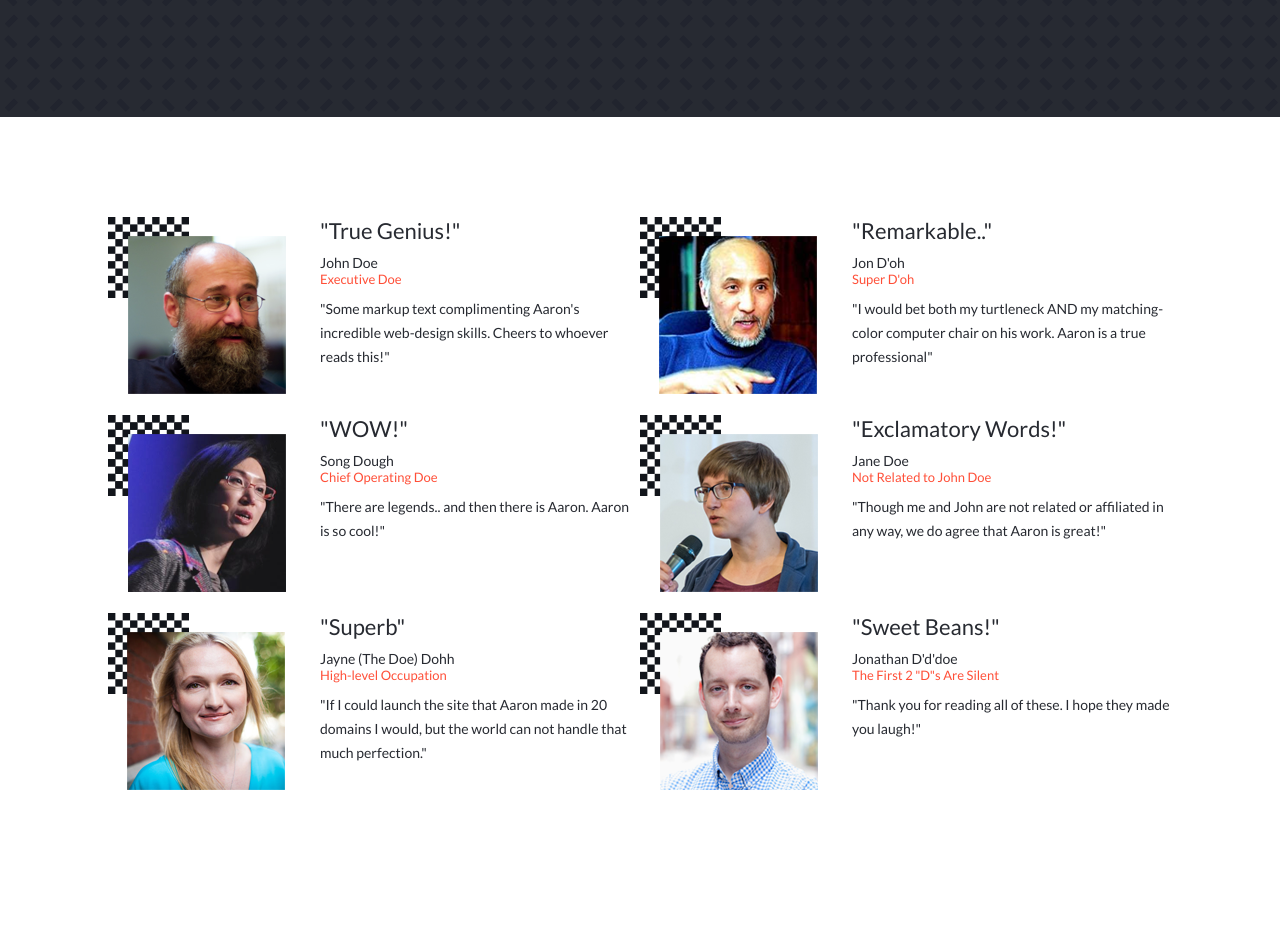
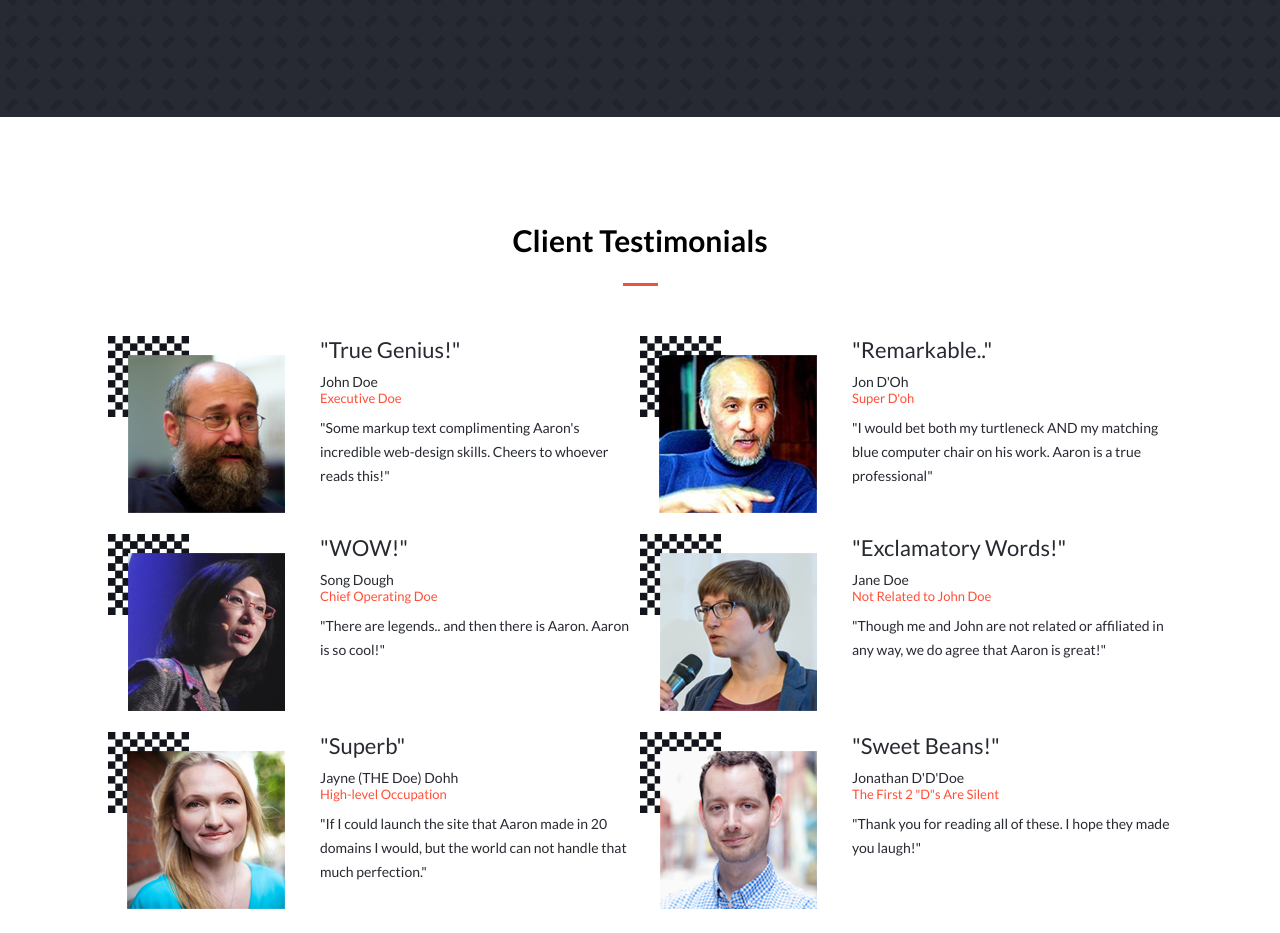
Before and after one commit to AKeeganDev/Capstone_1, a website: page index.html in a window 1280 px wide. Shown: the part 1134-2067 px from the top of the page. Before the commit the page ends 2045 px from the top, so only its background shows below. Drawn offline with Linux system fonts and the light colour scheme; a web font is replaced by a local one.

Commit message:
Add testimonial section

```diff
--- a/JS/scripts.js
+++ b/JS/scripts.js
@@ -185,9 +185,9 @@ const clients = [
   {
     photo: '../img/speaker_02.png',
     quote: '"Remarkable.."',
-    name: 'Jon D\'oh',
+    name: 'Jon D\'Oh',
     title: 'Super D\'oh',
-    dialogue: '"I would bet both my turtleneck AND my matching-color computer chair on his work. Aaron is a true professional"',
+    dialogue: '"I would bet both my turtleneck AND my matching blue computer chair on his work. Aaron is a true professional"',
   },
   {
     photo: '../img/speaker_03.png',
@@ -206,14 +206,14 @@ const clients = [
   {
     photo: '../img/speaker_05.png',
     quote: '"Superb"',
-    name: 'Jayne (The Doe) Dohh',
+    name: 'Jayne (THE Doe) Dohh',
     title: 'High-level Occupation',
     dialogue: ' "If I could launch the site that Aaron made in 20 domains I would, but the world can not handle that much perfection."',
   },
   {
     photo: '../img/speaker_06.png',
     quote: '"Sweet Beans!"',
-    name: 'Jonathan D\'d\'doe',
+    name: 'Jonathan D\'D\'Doe',
     title: 'The First 2 "D"s Are Silent',
     dialogue: '"Thank you for reading all of these. I hope they made you laugh!"',
   },
@@ -224,8 +224,8 @@ function fillInClients() {
   let counter = 1;
   clients.forEach((client) => {
     const markup = `
-      <div class="testimonial client${counter}">
-        <div class="picture"></div>
+      <div class="testimonial">
+        <div class="picture client${counter}"></div>
         <div class="client-dialogue">
             <div class="lead-quote">${client.quote}</div>
             <div class="name">${client.name}</div>
--- a/css/style.scss
+++ b/css/style.scss
@@ -414,8 +414,21 @@ body {
 
 #testimonials {
   display: flex;
-  align-content: center;
+  align-items: center;
   padding: 80px 24px;
+  flex-direction: column;
+
+  h2 {
+    font-family: $lato;
+    font-size: 30px;
+  }
+
+  .divider {
+    min-width: 35px;
+    min-height: 3px;
+    background-color: #ec5242;
+    margin-bottom: 30px;
+  }
 
   .testimonial-container {
     width: 100%;
@@ -472,6 +485,17 @@ body {
   }
 }
 
+@media screen and (max-width: 594px) {
+  .testimonial {
+    flex-direction: column;
+    text-align: center;
+  }
+
+  .picture {
+    background-position-x: center;
+  }
+}
+
 .client1 {
   background-image: url(../img/speaker_01.png);
   background-repeat: no-repeat;
--- a/index.html
+++ b/index.html
@@ -102,10 +102,9 @@
         </div>
     </section>
     <section id="testimonials">
-        <div id="container" class="testimonial-container">
-
-        </div>
-        </div>
+        <h2>Client Testimonials</h2>
+        <div class="divider"></div>
+        <div id="container" class="testimonial-container"></div>
         </div>
     </section>
     <script src="./JS/scripts.js"></script>
```
Also changed, not shown: css/style.css.
